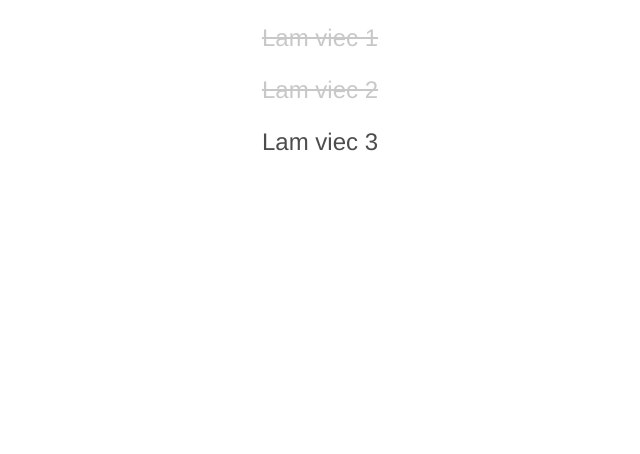
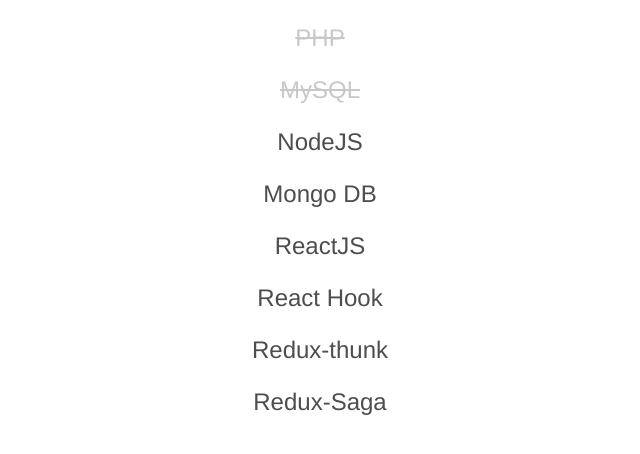
Before and after one commit to quangnguyen90/my_reactjs_case_study, a React (Create React App) app: page / in a window 1280 px wide. Shown: the top 454 px of the page, without its empty margins (320-960 px from the left). Built offline with nearby package versions, Linux system fonts and the light colour scheme.

Commit message:
Create folder for Todo

```diff
--- a/src/App.js
+++ b/src/App.js
@@ -1,15 +1,20 @@
 import React, { Component } from 'react';
 import logo from './logo.svg';
 import './App.css';
-import TodoItem from './components/TodoItem';
+import TodoItem from './components/Todo/TodoItem';
 
 class App extends Component {
   constructor() {
     super();
     this.todoItems = [
-      { title: 'Lam viec 1', isComplete: true },
-      { title: 'Lam viec 2', isComplete: true },
-      { title: 'Lam viec 3' },
+      { title: 'PHP', isComplete: true },
+      { title: 'MySQL', isComplete: true },
+      { title: 'NodeJS' },
+      { title: 'Mongo DB' },
+      { title: 'ReactJS' },
+      { title: 'React Hook' },
+      { title: 'Redux-thunk' },
+      { title: 'Redux-Saga' },
     ];
   }
 
```
Also changed, not shown: src/components/Todo/TodoItem.css (renamed from src/components/TodoItem.css), src/components/Todo/TodoItem.js (renamed from src/components/TodoItem.js).
